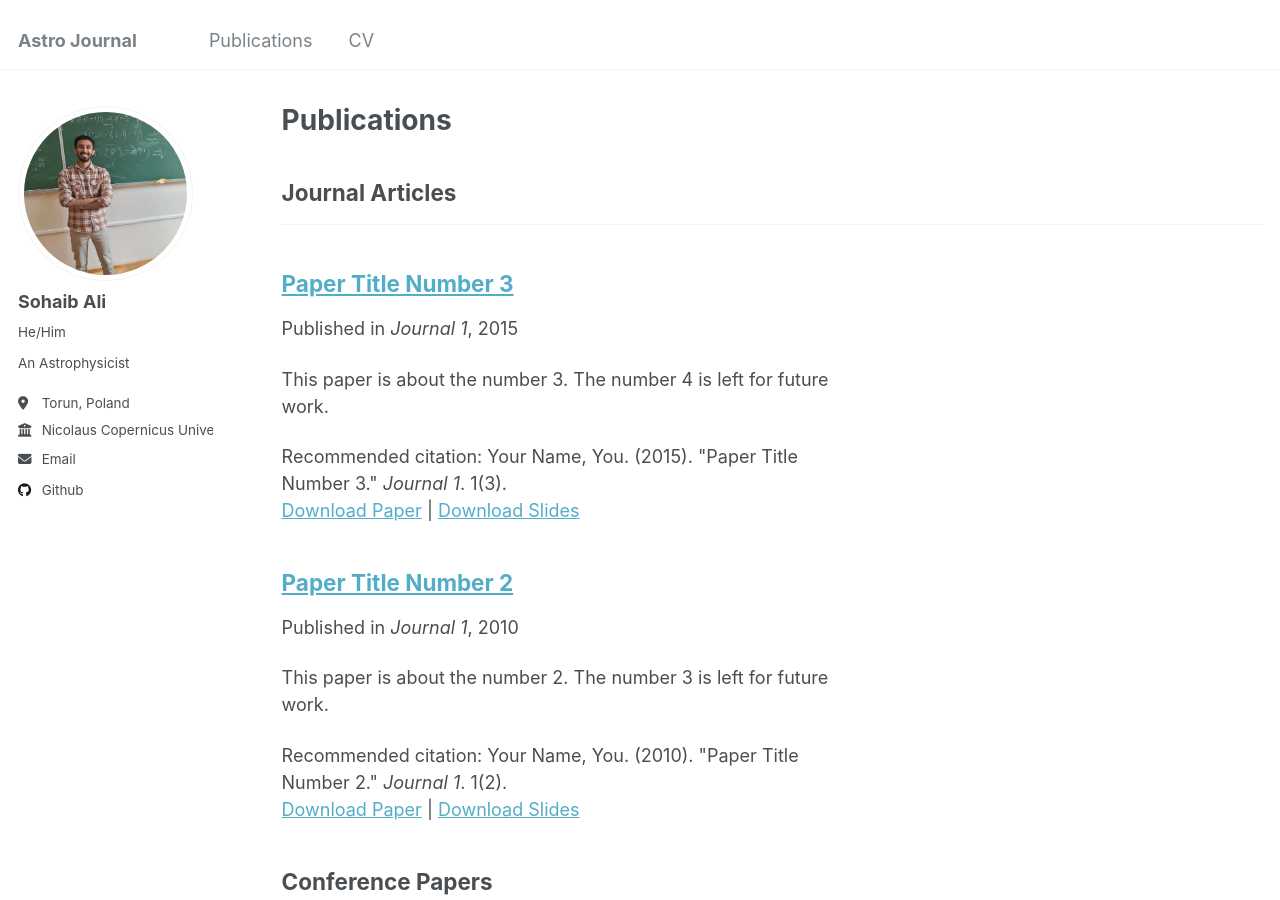
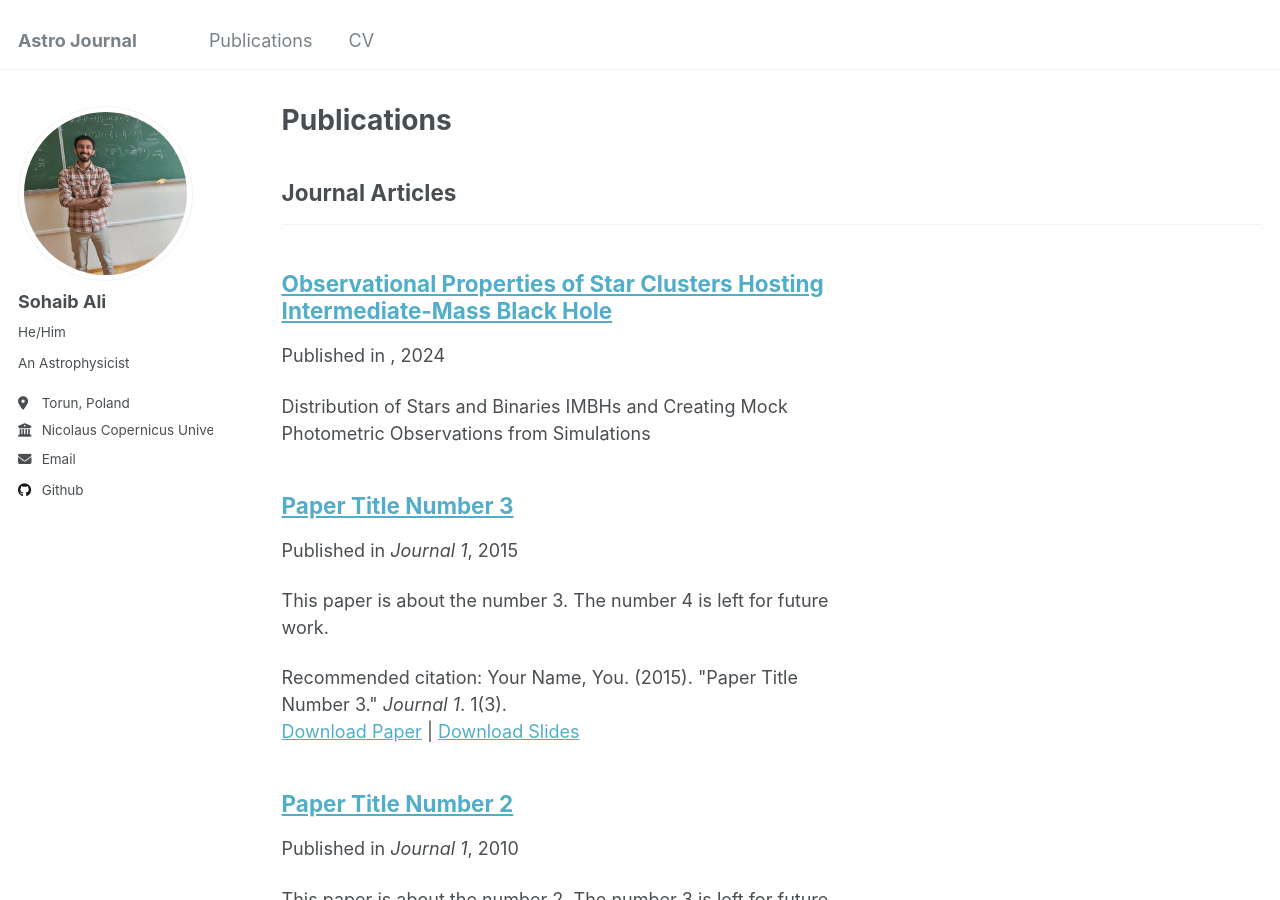
Before and after one commit to nebula-navigator/nebula-navigator.github.io, a Jekyll site: the page built from _pages/publications.html, in a window 1280 px wide and 900 px high. Built offline with Jekyll 4.4.1, drawn with Linux system fonts in a browser that asks for light colours; a file with an impossible date is left out.

Commit message:
added dates

```diff
--- a/_publications/observational-properties-star-clusters.md
+++ b/_publications/observational-properties-star-clusters.md
@@ -4,7 +4,7 @@ collection: publications
 category: manuscripts
 permalink:
 excerpt: 'Distribution of Stars and Binaries IMBHs and Creating Mock Photometric Observations from Simulations'
-date:
+date: 2024-12-29
 venue:
 slidesurl:
 paperurl:
```
